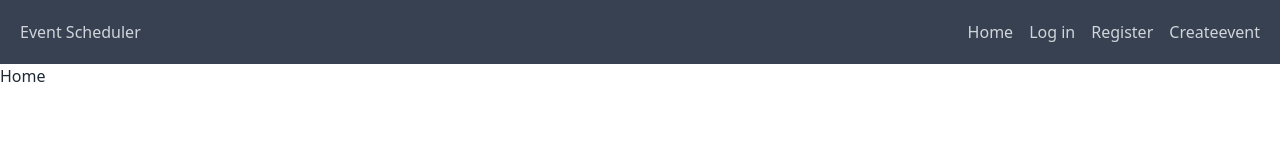
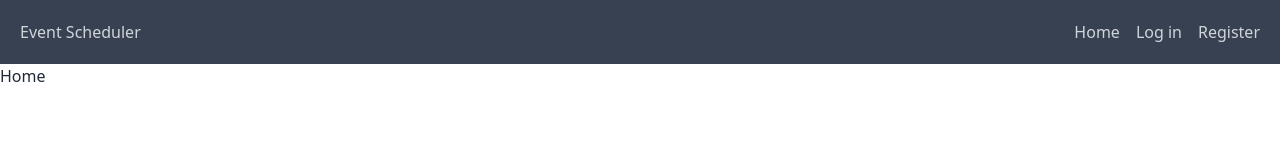
Before and after one commit to SebOltCode/Event-Scheduler, a React (Vite) app in the folder events-scheduler-app/: page / in a window 1280 px wide. Shown: the top 160 px of the page. Built offline with nearby package versions, Linux system fonts and the light colour scheme.

Commit message:
Added protection for create Event

```diff
--- a/events-scheduler-app/src/Components/Navbar.jsx
+++ b/events-scheduler-app/src/Components/Navbar.jsx
@@ -1,6 +1,14 @@
 import { Link } from "react-router-dom"
+import { useState, useEffect } from "react";
 
 const Navbar = () => {
+    const [isAuthenticated, setIsAuthenticated] = useState(false);
+
+    useEffect(() => {
+        const auth = localStorage.getItem('api_key') ? true : false;
+        setIsAuthenticated(auth);
+    }, []);
+
     return (
         <nav className="bg-gray-700 p-5">
         <div className="container mx-auto flex justify-between items-center">
@@ -11,21 +19,23 @@ const Navbar = () => {
                 <Link to="/" className="text-gray-300 hover:text-white">
                 Home
                 </Link>
+                {!isAuthenticated && (
+                    <>
                         <Link to="LogIn" className="text-gray-300 hover:text-white">
                         Log in
                         </Link>
                         <Link to="Register" className="text-gray-300 hover:text-white">
                         Register
                         </Link>
+                    </>
+                )}
+                {isAuthenticated && (
                     <Link to="Createevent" className="text-gray-300 hover:text-white">
                     Createevent
                     </Link>
+                )}
             </div>
-
-
         </div>
-
-
     </nav>
 
     );
```
Lines whose indentation alone changed are shown as unchanged.
